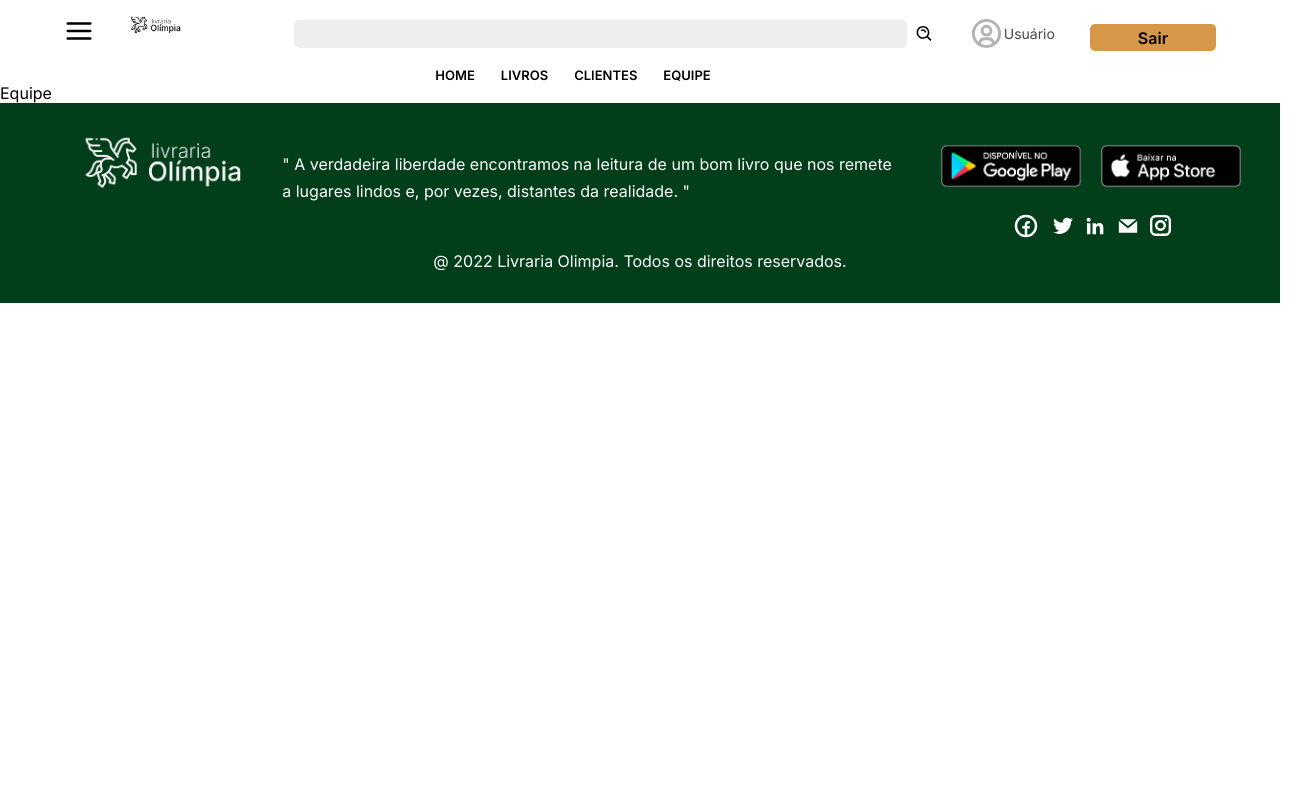
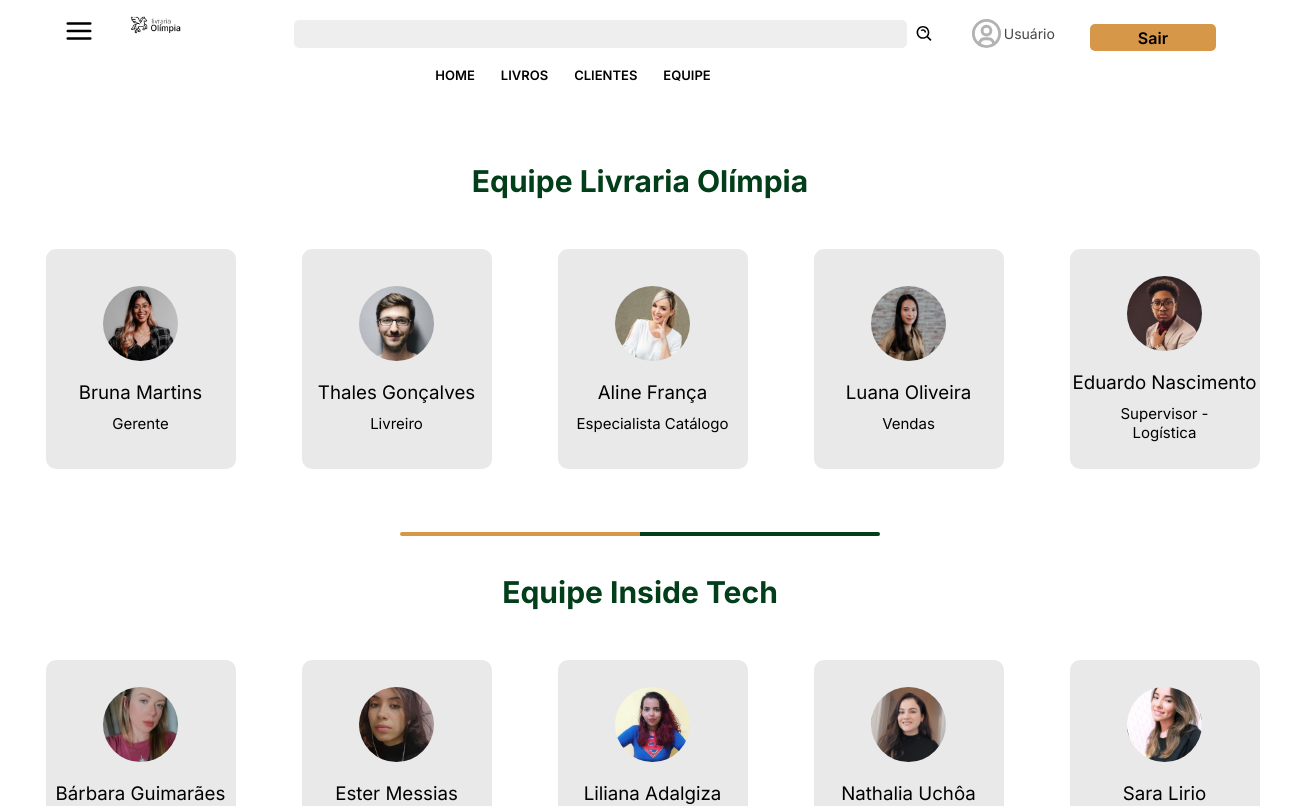
Before and after one commit to Sara-Lirio/Olimpia_App, a React (Vite) app: page /equipe in a window 1280 px wide. Shown: the top 806 px of the page, 1305 px wide, since content can reach past the window. Built offline with nearby package versions, Linux system fonts and the light colour scheme.

Commit message:
feat: inserido código para a página de equipe com estilização

```diff
--- a/src/Pages/Equipe/Equipe.jsx
+++ b/src/Pages/Equipe/Equipe.jsx
@@ -1,10 +1,57 @@
 import React from 'react'
 import Header from '../../components/Header/Header'
+import CardEquipe from "../../components/CardEquipe/CardEquipe"
+import S from './Equipe.module.css'
+import equipeinside1 from '../../assets/imgequipe/equipeinside1.jpg'
+import equipeinside2 from '../../assets/imgequipe/equipeinside2.jpg'
+import equipeinside3 from '../../assets/imgequipe/equipeinside3.jpg'
+import equipeinside4 from '../../assets/imgequipe/equipeinside4.jpg'
+import equipeinside5 from '../../assets/imgequipe/equipeinside5.jpg'
+import equipeolimp1 from '../../assets/imgequipe/equipeolimp1.jpg'
+import equipeolimp2 from '../../assets/imgequipe/equipeolimp2.jpg'
+import equipeolimp3 from '../../assets/imgequipe/equipeolimp3.jpg'
+import equipeolimp4 from '../../assets/imgequipe/equipeolimp4.jpg'
+import equipeolimp5 from '../../assets/imgequipe/equipeolimp5.jpg'
 
 const Equipe = () => {
   return (
-    <div><Header/>
-    Equipe</div>
+    <div>
+      <Header />
+    <h2 className={S.h2EqLivraria}>Equipe Livraria Olímpia</h2>
+    <div className={S.card}>
+    <div className={S.centro}>
+    <CardEquipe nome="Bruna Martins" cargo="Gerente" src={equipeolimp1}/>
+    <CardEquipe nome="Thales Gonçalves" cargo="Livreiro" src={equipeolimp2}/>
+    <CardEquipe nome="Aline França" cargo="Especialista Catálogo" src={equipeolimp3}/>
+    <CardEquipe nome="Luana Oliveira" cargo="Vendas" src={equipeolimp4}/>
+    <CardEquipe nome="Eduardo Nascimento" cargo="Supervisor - Logística" src={equipeolimp5}/>
+    </div>
+    </div>
+    <div className={S.line}>
+                <div className={S.line1}></div>
+                <div className={S.line2}></div>
+    </div>
+    <h2 className={S.h2EqInside}>Equipe Inside Tech</h2>
+    <div className={S.card}>
+    <div className={S.centro}>
+    <a href="https://www.linkedin.com/in/barbara-guimaraes-de-camargo/">
+    <CardEquipe nome="Bárbara Guimarães" cargo="Desenvolvedora FullStack" src={equipeinside1}/>
+    </a>
+    <a href="https://www.linkedin.com/in/ester-messias/">
+    <CardEquipe nome="Ester Messias" cargo="Desenvolvedora FullStack" src={equipeinside4}/>
+    </a>
+    <a href="https://www.linkedin.com/in/liliana-adalgiza-a163b1a2/">
+    <CardEquipe nome="Liliana Adalgiza" cargo="Desenvolvedora FullStack" src={equipeinside5}/>
+    </a>
+    <a href="https://www.linkedin.com/in/nuchoa/">
+    <CardEquipe nome="Nathalia Uchôa" cargo="Desenvolvedora FullStack" src={equipeinside2}/>
+    </a>
+    <a href="https://www.linkedin.com/in/saralirio/">
+    <CardEquipe nome="Sara Lirio" cargo="Desenvolvedora FullStack" src={equipeinside3}/>
+    </a>
+    </div>
+    </div>
+    </div>
   )
 }
 
--- /dev/null
+++ b/src/Pages/Equipe/Equipe.module.css
@@ -0,0 +1,46 @@
+.centro {
+    width: 100%;
+    margin-bottom: 25px;
+    display: flex;
+    justify-content: space-around;
+}
+
+.card{
+    width: 100%;
+    margin-left: 25px;
+}
+
+.line{
+    display: flex;
+    justify-content: center;
+    align-items: center;
+    height: 5em;
+}
+
+.h2EqInside{
+    color: rgb(1, 62, 25);
+    text-align: center;
+    font-size: 30px;
+}
+
+.h2EqLivraria{
+    margin-top: 80px;
+    color: rgb(1, 62, 25);
+    text-align: center;
+    font-size: 30px;
+}
+
+.line1, .line2 {
+    width: 15em;
+    height: .25em;
+}
+
+.line1{
+    background-color: #D69748;
+    border-radius: 10px 0 0 10px;
+}
+
+.line2{
+    background-color: rgb(1, 62, 25);
+    border-radius:  0 10px 10px 0;
+}
```
